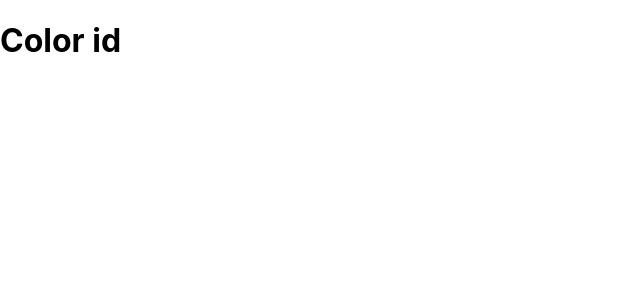
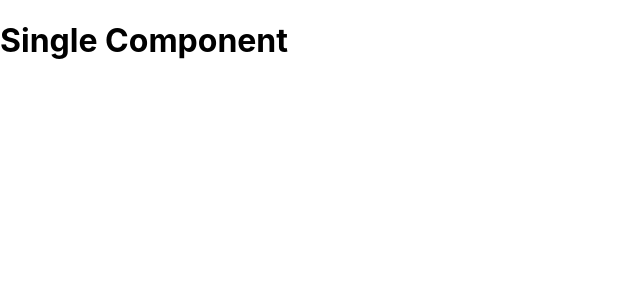
Before and after one commit to diproger/color-picker-app, a React (Create React App) app in the folder color-picker-main/: page /palette/flat-ui-colors-american/americanriver in a window 1280 px wide. Shown: the top 300 px of the page, without its empty margins (0-640 px from the left). Built offline with nearby package versions, Linux system fonts and the light colour scheme; the HTML template or start-up script is replaced by a standard one.

Commit message:
add single color palette

```diff
--- a/color-picker-main/src/App.js
+++ b/color-picker-main/src/App.js
@@ -2,6 +2,7 @@
 import {Route, Switch} from 'react-router-dom'
 import Palette from './Palette';
 import PaletteList from './PaletteList'
+import SingleColorPalette from './SingleColorPalette'
 import { generatePalette } from './colorHelpers'
 import seedColors from './seedColors'
 
@@ -18,7 +19,7 @@
           <Route exact path="/palette/:id" render={ routeProps => <Palette
            palette={generatePalette(findPalette(routeProps.match.params.id))}
            /> } />
-           <Route exact path="/palette/:paletteId/:colorId" render={()=><h1>Color id</h1>} />
+           <Route exact path="/palette/:paletteId/:colorId" render={()=><SingleColorPalette />} />
 
     </Switch>
 
--- a/color-picker-main/src/ColorBox.js
+++ b/color-picker-main/src/ColorBox.js
@@ -22,7 +22,7 @@
     }
 
     render() {
-        const {name, background} = this.props
+        const {name, background, moreUrl} = this.props
         const {copied} = this.state
         return (
             <CopyToClipboard text={background} onCopy={this.changeCopyState}>
@@ -38,7 +38,7 @@
                         </div>
                         <button className="copy-button">Copy</button>
                     </div>
-                    <Link to="/" onClick={e => e.stopPropagation()}>
+                    <Link to={moreUrl} onClick={e => e.stopPropagation()}>
                         <span className='see-more'>More</span>
                     </Link>
                 </div>
--- a/color-picker-main/src/Palette.js
+++ b/color-picker-main/src/Palette.js
@@ -22,10 +22,10 @@
         this.setState({level})
     }
     render() {
-        const {colors, paletteName, emoji} = this.props.palette
+        const {colors, paletteName, emoji, id} = this.props.palette
         const {level, format} = this.state
         const colorBoxes = colors[level].map(color => (
-            <ColorBox background={color[format]} name={color.name} key={color.id} />
+            <ColorBox background={color[format]} name={color.name} key={color.id} moreUrl={`/palette/${id}/${color.id}`} />
         ))
 
         return (
--- /dev/null
+++ b/color-picker-main/src/SingleColorPalette.js
@@ -0,0 +1,13 @@
+import React, { Component } from 'react'
+
+class SingleColorPalette extends Component {
+    render() {
+        return (
+            <div>
+                <h1>Single Component</h1>
+            </div>
+        )
+    }
+}
+
+export default SingleColorPalette
```
